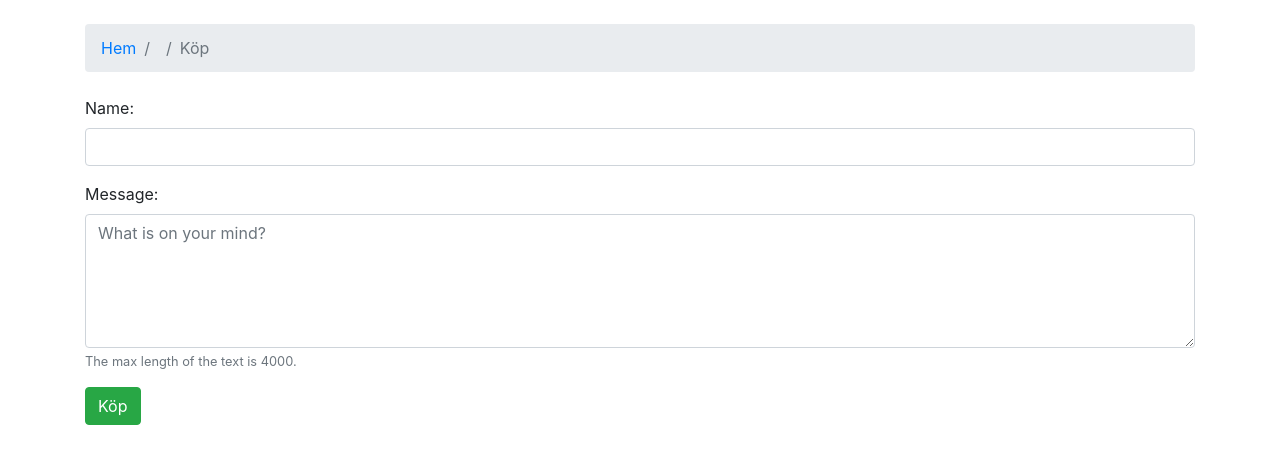
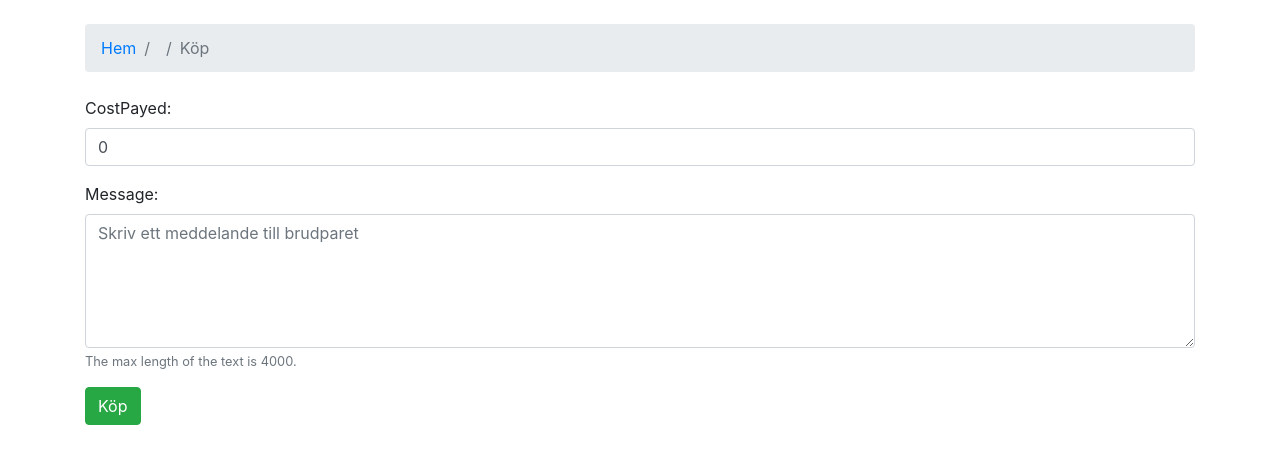
Before and after one commit to AAnkanJ/brollop, a Django app: template templates/buy_gift.html in a window 1280 px wide. Shown: the part 56-520 px from the top of the page. Run offline with Django 3.2, Linux system fonts and the light colour scheme; the template is opened without the code that fills it: values that come from a table or form of the project are taken from there, others are empty; some libraries are stand-ins or nearby versions; some web fonts are replaced.

Commit message:
some parts more on buying

```diff
--- a/boards/forms.py
+++ b/boards/forms.py
@@ -17,12 +17,12 @@ class NewTopicForm(forms.ModelForm):
 class PostForm(forms.ModelForm):
     class Meta:
         model = Post
-        fields = ['message', ]
+        fields = ['message','topic' ]
 
 class BuyGiftForm(forms.ModelForm):
     message = forms.CharField(
         widget=forms.Textarea(
-            attrs={'rows': 5, 'placeholder': 'What is on your mind?'}
+            attrs={'rows': 5, 'placeholder': 'Skriv ett meddelande till brudparet'}
         ),
         max_length=4000,
         help_text='The max length of the text is 4000.'
@@ -30,4 +30,4 @@ class BuyGiftForm(forms.ModelForm):
 
     class Meta:
         model = Gift
-        fields = ['name', 'message']
+        fields = ['costPayed', 'message']
--- a/boards/views.py
+++ b/boards/views.py
@@ -81,9 +81,9 @@ def buy_gift(request, gift_pk):
             # post.save()
             # topic.last_updated = timezone.now()
             # topic.save()
-            return redirect('topic_posts', pk=pk, topic_pk=topic_pk)
+            return redirect('shop')
     else:
-        form = PostForm()
+        form = BuyGiftForm()
 
     return render(request, 'buy_gift.html', {'wishlist': wishlist, 'gift': gift, 'form': form})
 
--- a/templates/buy_gift.html
+++ b/templates/buy_gift.html
@@ -1,6 +1,7 @@
 {% extends 'base.html' %}
 
 {% load static %}
+{% load widget_tweaks %}
 
 {% block breadcrumb %}
   <li class="breadcrumb-item"><a href="{% url 'home' %}">Hem</a></li>
```
